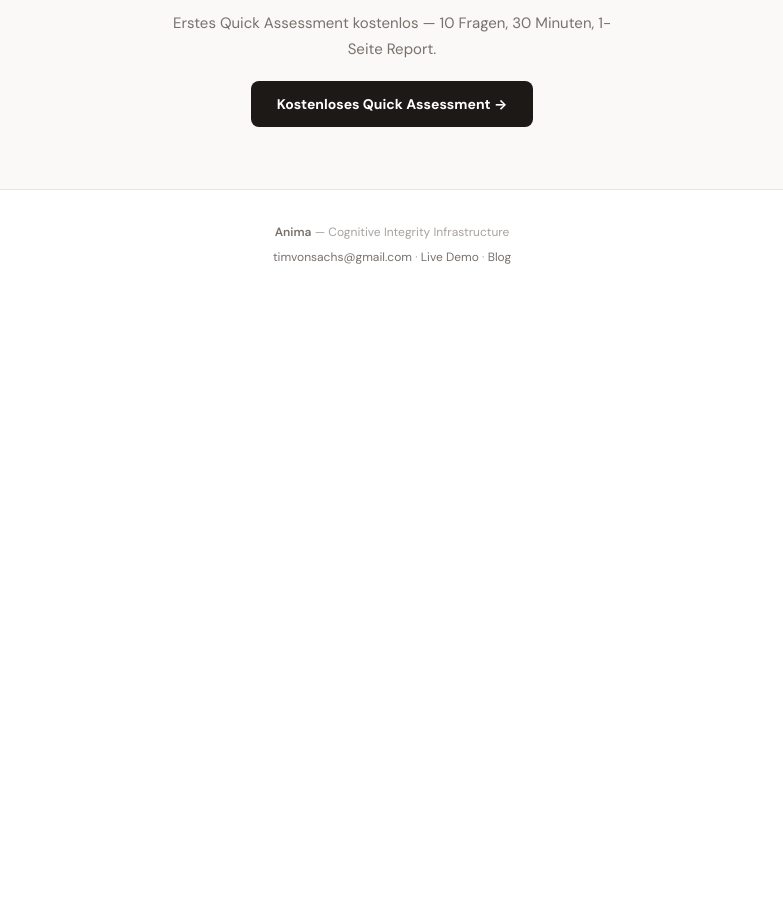
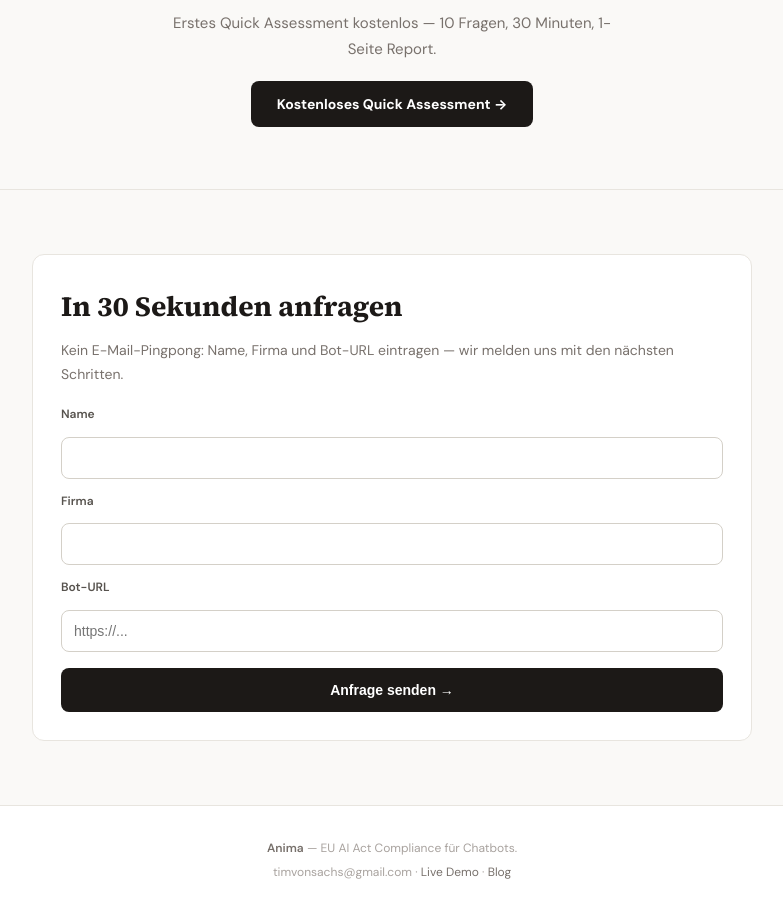
Before and after one commit to timvonsachs/anima-compliance, a plain HTML site: page index.html in a window 1280 px wide. Shown: the part 5157-6071 px from the top of the page, without its empty margins (248-1031 px from the left). Before the commit the page ends 5456 px from the top, so only its background shows below. Drawn offline with Linux system fonts and the light colour scheme.

Commit message:
Ersetze unklare Positionierung und Mailto-CTAs durch Conversion-freundlichen Anfragefluss.
Aktualisiert Footer-Branding auf EU-AI-Act-Fokus und leitet zentrale CTA-Klicks auf ein eingebettetes 3-Felder-Lead-Formular um.

Made-with: Cursor

```diff
--- a/index.html
+++ b/index.html
@@ -286,6 +286,23 @@
         }
         .final-cta p { font-size: 15px; color: var(--warm-gray-500); margin-bottom: 28px; max-width: 440px; margin-left: auto; margin-right: auto; }
 
+        /* LEAD FORM */
+        .lead-form-section { padding: 64px 0; border-top: 1px solid var(--warm-gray-200); background: var(--warm-gray-50); }
+        .lead-form-wrap {
+            max-width: 720px; margin: 0 auto; background: var(--white);
+            border: 1px solid var(--warm-gray-200); border-radius: 12px; padding: 28px;
+        }
+        .lead-form-wrap h3 { font-family: 'Source Serif 4', Georgia, serif; font-size: 28px; margin-bottom: 8px; }
+        .lead-form-wrap p { font-size: 14px; color: var(--warm-gray-500); margin-bottom: 18px; }
+        .lead-form { display: grid; gap: 12px; }
+        .lead-form label { font-size: 12px; color: var(--warm-gray-600); font-weight: 600; }
+        .lead-form input {
+            width: 100%; border: 1px solid var(--warm-gray-300); border-radius: 8px;
+            padding: 12px; font-size: 14px; color: var(--warm-gray-900); background: var(--white);
+        }
+        .lead-form input:focus { outline: none; border-color: var(--warm-gray-700); }
+        .lead-form button { border: 0; cursor: pointer; margin-top: 4px; }
+
         /* FOOTER */
         footer { border-top: 1px solid var(--warm-gray-200); padding: 32px 0; text-align: center; }
         footer p { font-size: 12px; color: var(--warm-gray-400); }
@@ -317,7 +334,7 @@
                 <a href="blog.html">Blog</a>
             </div>
         </div>
-        <a href="mailto:timvonsachs@gmail.com?subject=EU%20AI%20Act%20Erstberatung" class="nav-cta">Erstberatung →</a>
+        <a href="#lead-form" class="nav-cta">Erstberatung →</a>
     </div>
 </nav>
 
@@ -327,7 +344,7 @@
         <h1>Ihr Chatbot wird ab August <em>illegal.</em></h1>
         <p class="hero-sub">Der EU AI Act verpflichtet jedes Unternehmen mit AI-Chatbot zu Transparenz, Monitoring und Dokumentation. Strafen: bis €15 Mio. oder 3% Jahresumsatz. Wir machen Sie in 2 Wochen compliant.</p>
         <div class="hero-actions">
-            <a href="mailto:timvonsachs@gmail.com?subject=Readiness%20Assessment" class="btn-primary">Readiness Assessment anfragen →</a>
+            <a href="#lead-form" class="btn-primary">Readiness Assessment anfragen →</a>
             <a href="#pricing" class="btn-ghost">Pakete ansehen</a>
         </div>
     </div>
@@ -420,14 +437,14 @@
                 <div class="pricing-price">€5.000</div><div class="pricing-period">Einmalig · Lieferzeit 2 Wochen</div>
                 <div class="pricing-desc">EU AI Act Readiness Assessment mit Ground-Truth-Verification, Compliance-Dokumentation und Management-Summary.</div>
                 <ul class="pricing-features"><li>Ground-Truth-Verification pro Themenkategorie</li><li>Risikoklassifizierung nach EU AI Act</li><li>Compliance-Dokumentation für Management und Legal</li><li>Management-Summary mit priorisierten Maßnahmen</li><li>Konkreter 2-Wochen-Umsetzungsplan</li></ul>
-                <a href="mailto:timvonsachs@gmail.com?subject=Deal%201%20-%20EU%20AI%20Act%20Readiness%20Assessment" class="pricing-btn dark">Deal 1 anfragen →</a>
+                <a href="#lead-form" class="pricing-btn dark">Deal 1 anfragen →</a>
             </div>
             <div class="pricing-card">
                 <div class="pricing-name">White-Label Partner</div>
                 <div class="pricing-price">€3.000–5.000</div><div class="pricing-period">Für die ersten 2–3 Audits</div>
                 <div class="pricing-desc">Für Digitalagenturen und Beratungen mit AI-Kunden: Wir sind Ihr Audit-Fulfillment im Hintergrund.</div>
                 <ul class="pricing-features"><li>White-Label Fulfillment für Partnerprojekte</li><li>2–3 Audits im Partnerpaket</li><li>Lieferung unter Ihrer Marke möglich</li><li>Schneller Start ohne eigenes Audit-Tool</li><li>Skalierbar für weitere Kunden</li></ul>
-                <a href="mailto:timvonsachs@gmail.com?subject=Deal%202%20-%20White-Label%20Partner" class="pricing-btn light">Deal 2 anfragen</a>
+                <a href="#lead-form" class="pricing-btn light">Deal 2 anfragen</a>
             </div>
         </div>
         <p style="text-align:center;margin-top:24px;font-size:12px;color:var(--warm-gray-400)">Beide Deals sind auf schnelle Umsetzung ausgelegt: klare Deliverables, feste Timelines, direkte Entscheidungsgrundlage.</p>
@@ -450,14 +467,34 @@
     <div class="container">
         <h2>Die Deadline wartet nicht.</h2>
         <p>Erstes Quick Assessment kostenlos — 10 Fragen, 30 Minuten, 1-Seite Report.</p>
-        <a href="mailto:timvonsachs@gmail.com?subject=Kostenloses%20Quick%20Assessment" class="btn-primary">Kostenloses Quick Assessment →</a>
+        <a href="#lead-form" class="btn-primary">Kostenloses Quick Assessment →</a>
+    </div>
+</section>
+
+<section class="lead-form-section" id="lead-form">
+    <div class="container">
+        <div class="lead-form-wrap">
+            <h3>In 30 Sekunden anfragen</h3>
+            <p>Kein E-Mail-Pingpong: Name, Firma und Bot-URL eintragen — wir melden uns mit den nächsten Schritten.</p>
+            <form class="lead-form" action="https://formsubmit.co/timvonsachs@gmail.com" method="POST">
+                <input type="hidden" name="_subject" value="Neue Anfrage über Landingpage">
+                <input type="hidden" name="_captcha" value="false">
+                <label for="lead-name">Name</label>
+                <input id="lead-name" name="Name" type="text" required>
+                <label for="lead-company">Firma</label>
+                <input id="lead-company" name="Firma" type="text" required>
+                <label for="lead-bot-url">Bot-URL</label>
+                <input id="lead-bot-url" name="Bot-URL" type="url" placeholder="https://..." required>
+                <button type="submit" class="btn-primary">Anfrage senden →</button>
+            </form>
+        </div>
     </div>
 </section>
 
 <footer>
     <div class="container">
-        <p style="margin-bottom:4px"><a href="index.html" style="font-weight:600">Anima</a> — Cognitive Integrity Infrastructure</p>
-        <p><a href="mailto:timvonsachs@gmail.com">timvonsachs@gmail.com</a> · <a href="https://anima-support.onrender.com/compare">Live Demo</a> · <a href="blog.html">Blog</a></p>
+        <p style="margin-bottom:4px"><a href="index.html" style="font-weight:600">Anima</a> — EU AI Act Compliance für Chatbots.</p>
+        <p>timvonsachs@gmail.com · <a href="https://anima-support.onrender.com/compare">Live Demo</a> · <a href="blog.html">Blog</a></p>
     </div>
 </footer>
 
```
Also changed, not shown: artikel-chatbots-getestet.html (+5 -5 lines), artikel-deflection-rate-chatbots.html (+5 -5 lines), artikel-eu-ai-act-chatbots.html (+4 -4 lines), blog.html (+5 -5 lines).
